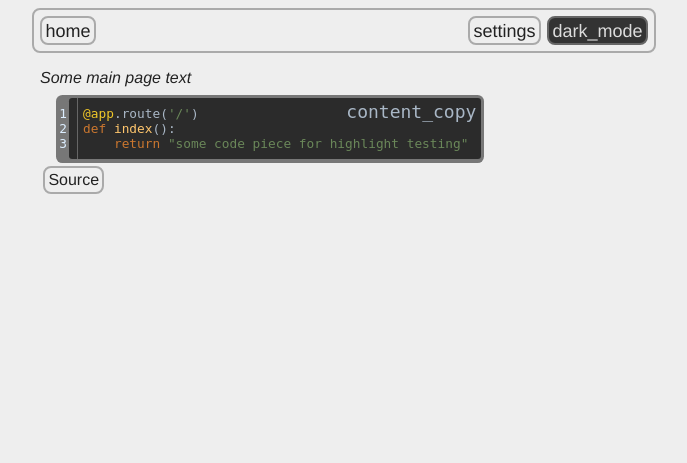
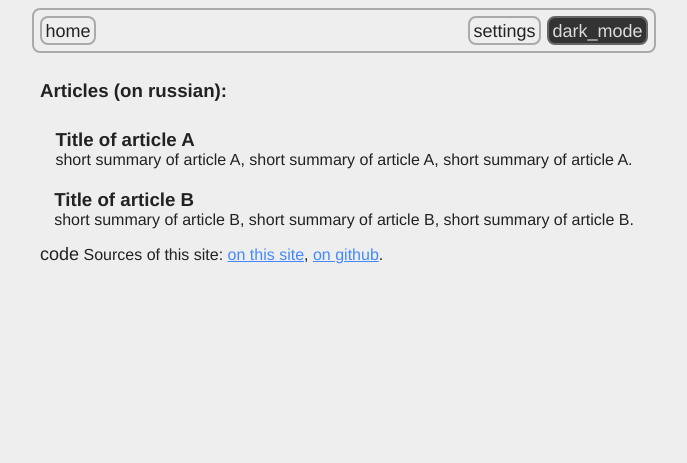
Before and after one commit to sliva0/slightly_bitten_site, a Flask app: page / in a window 1280 px wide. Shown: the top 463 px of the page, without its empty margins (296-983 px from the left). Run offline with Flask 2, Linux system fonts and the light colour scheme; some libraries are stand-ins or nearby versions; some web fonts are replaced.

Commit message:
add articles mechanism

```diff
--- a/content/.about.html
+++ b/content/.about.html
@@ -3,17 +3,15 @@
 
 
 {%- block content -%}
+
+<h3>Articles (on russian):</h3>
+{{ m.article_preview_block() }}
+
 {%- filter markdown -%}
 
-_Some main page text_
-
-{%- call m.highlight("python") -%}
-@app.route('/')
-def index():
-    return "some code piece for highlight testing"
-{%- endcall -%}
-
-{{- m.link_button("Source", "/source") -}}
+<span class="icon" data-icon="code"></span> Sources of this site:
+[on this site](/source),
+[on github](https://github.com/sliva0/slightly_bitten_site).
 
 {%- endfilter -%}
 {%- endblock -%}
--- /dev/null
+++ b/content/articles/article_a.html
@@ -0,0 +1,35 @@
+{%- extends "article/base.html" -%}
+
+{%- block meta -%}
+{
+    "date": "2022.03.08",
+    "number": 1
+}
+{%- endblock -%}
+
+
+{%- block title -%}
+Title of article A
+{%- endblock -%}
+
+
+{%- block description -%}
+short summary of article A, short summary of article A, short summary of article A.
+{%- endblock -%}
+
+
+{%- block article -%}
+
+Текст статьи, текст статьи.
+
+1 2 3
+
+Апельсин.
+
+{%- call m.highlight("python") -%}
+@app.route('/')
+def index():
+    return "some code piece for highlight testing"
+{%- endcall -%}
+
+{%- endblock -%}
--- /dev/null
+++ b/content/articles/article_b.html
@@ -0,0 +1,29 @@
+{%- extends "article/base.html" -%}
+
+{%- block meta -%}
+{
+    "date": "2022.03.08",
+    "number": 2
+}
+{%- endblock -%}
+
+
+{%- block title -%}
+Title of article B
+{%- endblock -%}
+
+
+{%- block description -%}
+short summary of article B, short summary of article B, short summary of article B.
+{%- endblock -%}
+
+
+{%- block article -%}
+
+Текст статьи Б, текст статьи Б.
+
+1 2 3
+
+Баранка.
+
+{%- endblock -%}
--- a/content/license.html
+++ b/content/license.html
@@ -10,7 +10,6 @@
 {%- endblock -%}
 
 {%- block content -%}
-
 <div class="centered">
     In short, you can do anything with the content of this site,
     just please leave a link to the author.
@@ -33,6 +32,4 @@
         </a>
     </div>
 </div>
-
-
 {%- endblock -%}
--- a/src/highlight.py
+++ b/src/highlight.py
@@ -1,7 +1,12 @@
 from jinja2.ext import Markup
 
 from pygments import highlight
-from pygments.lexers import guess_lexer_for_filename,get_lexer_by_name, guess_lexer
+
+from pygments.lexers import guess_lexer_for_filename, get_lexer_by_name, guess_lexer
+from pygments.lexers.templates import HtmlDjangoLexer
+from pygments.lexers.special import TextLexer
+
+from pygments.util import ClassNotFound
 from pygments.formatters import HtmlFormatter
 
 FORMATTER = HtmlFormatter(nowrap=True)
@@ -11,13 +16,23 @@ def get_linenos(code: str):
     return Markup("\n".join(map(str, range(1, code.rstrip().count("\n") + 2))))
 
 
-def highlight_code(code: str, language: str = None, filename: str = None):
+def get_lexer(code: str, language: str, filename: str):
     if language:
-        lexer = get_lexer_by_name(language)
-    elif filename:
-        lexer = guess_lexer_for_filename(filename, code)
-    else:
-        lexer = guess_lexer(code)
+        return get_lexer_by_name(language)
+
+    if filename:
+        if filename.endswith(".html"):
+            return HtmlDjangoLexer()
+        return guess_lexer_for_filename(filename, code)
+
+    return guess_lexer(code)
+
+
+def highlight_code(code: str, language: str | None = None, filename: str | None = None):
+    try:
+        lexer = get_lexer(code, language, filename)
+    except ClassNotFound:
+        lexer = TextLexer()
 
     return Markup(highlight(Markup(code.rstrip()).unescape(), lexer, FORMATTER))
 
--- a/src/main.py
+++ b/src/main.py
@@ -1,138 +1,14 @@
 import re
 from pathlib import Path
-from mimetypes import guess_type
 
 import flask
 from werkzeug.exceptions import HTTPException
 
 from flaskext.markdown import Markdown
 
-from src import highlight, cookie_parser, request_path
-
-DIRECTORY_DESCRIPTION_FILE_NAME = ".about.html"
-
-CONTENT_SUFFIXES = (".html", )
-TEXT_SOURCE_SUFFIXES = (".html", ".css", ".js", ".py", ".txt")
-SOURCE_SUFFIXES = TEXT_SOURCE_SUFFIXES + (".webm", ".png", ".svg")
+from src import cookie_parser, request_path, file_finders, highlight
 
 PROJECT_PATH = Path(__file__).parent.parent
-
-
-def test_all_suffixes(path: Path, suffixes: tuple[str]):
-    if path.suffix:  # if suffix is present
-        if path.suffix in suffixes and path.exists():  # check its validity
-            return path
-        return None
-
-    if path.exists():  # if suffix not present and file exists
-        return path
-
-    for suffix in suffixes:  # trying to find a suffix by brute force
-        if (spath := path.with_suffix(suffix)).exists():
-            return spath
-
-    return None
-
-
-def is_hidden(name: str):
-    return name.startswith(".") or name.startswith("__")
-
-
-def walk_subpath(path: Path, subpath: str, suffixes: tuple[str]):
-    subpath_names = filter(bool, subpath.split("/"))
-
-    for name in subpath_names:
-        flask.g.rpath.add(name)
-
-        if is_hidden(name):
-            flask.abort(404)
-
-        path = test_all_suffixes(path / name, suffixes)
-
-        if not path:
-            flask.abort(404)
-
-    return path
-
-
-def guess_type_and_load_media(path: Path, file_link: str):
-    mime_type, _ = guess_type(path)
-
-    if not mime_type:
-        mime_type = "invalid/invalid"
-
-    _type, _ = mime_type.split("/")
-
-    if _type == "image":
-        return flask.render_template("content/image.html", file_link=file_link)
-
-    return flask.render_template(
-        "content/media.html",
-        tag=_type,
-        file_link=file_link,
-        mime_type=mime_type,
-    )
-
-
-def load_file_template(path: Path):
-    with open(path) as file:
-        source = file.read()
-
-    # Place for the code for processing content files other than HTML
-    return flask.render_template_string(source)
-
-
-def load_source_file_template(path: Path):
-    if path.suffix in TEXT_SOURCE_SUFFIXES:
-        with open(path) as file:
-            source = file.read()
-
-        return flask.render_template("source/file.html", source=source, filename=path.name)
-
-    file_link = "/" + str(path.relative_to(PROJECT_PATH))
-    return guess_type_and_load_media(path, file_link)
-
-
-def add_folder_files_in_global(path: Path, suffixes: tuple[str]):
-    files = []
-
-    for file in path.iterdir():
-        if not is_hidden(file.name) and file.suffix in ("", *suffixes):
-            files.append(file)
-
-    flask.g.files = files
-
-
-def file_finder(subpath: str = ""):
-    suffixes = CONTENT_SUFFIXES
-
-    path = walk_subpath(PROJECT_PATH / "content", subpath, suffixes)
-
-    if path.is_dir():
-        path /= ".about.html"
-        if not path.exists():
-            flask.abort(404)
-
-        add_folder_files_in_global(path.parent, suffixes)
-
-    return load_file_template(path)
-
-
-def source_file_finder(subpath: str = ""):
-    flask.g.rpath.add("source")
-    suffixes = SOURCE_SUFFIXES
-
-    path = walk_subpath(PROJECT_PATH, subpath, suffixes)
-
-    if path.is_dir():
-        add_folder_files_in_global(path, suffixes)
-
-        if (about_path := path / ".about.html").exists():
-            return load_file_template(about_path)
-
-        return flask.render_template("source/folder.html")
-    else:
-        return load_source_file_template(path)
 
 
 def error404_handler(_):
@@ -161,16 +37,17 @@ def init(app: flask.Flask):
         FOLDER_EMOJI='\U0001f4c2',
         FILE_EMOJI='\U0001f4c4',
         LICENSE_TEXT=load_license_text(),
+        get_articles=file_finders.get_articles,
     )
 
     app.jinja_env.trim_blocks = True
     app.jinja_env.lstrip_blocks = True
 
-    app.add_url_rule('/', view_func=file_finder)
-    app.add_url_rule('/<path:subpath>', view_func=file_finder)
+    for path in ("/", "/<path:subpath>"):
+        app.add_url_rule(path, view_func=file_finders.content_file_finder)
 
-    app.add_url_rule('/source/', view_func=source_file_finder)
-    app.add_url_rule('/source/<path:subpath>', view_func=source_file_finder)
+    for path in ("/source/", "/source/<path:subpath>"):
+        app.add_url_rule(path, view_func=file_finders.source_file_finder)
 
     app.register_error_handler(404, error404_handler)
     app.register_error_handler(HTTPException, error_handler)
--- a/src/request_path.py
+++ b/src/request_path.py
@@ -1,4 +1,6 @@
 from dataclasses import dataclass, field
+from pathlib import Path
+from typing import Callable
 
 import flask
 
@@ -6,6 +8,7 @@ import flask
 @dataclass
 class RequestPath:
     _path: list[str] = field(default_factory=list)
+    files: list[Path] = field(default_factory=list)
     is_not_found: bool = False
 
     @staticmethod
@@ -34,9 +37,12 @@ class RequestPath:
     def add(self, name):
         self._path.append(name)
 
-    @staticmethod
-    def set_request_path():
-        flask.g.rpath = RequestPath()
+    def scan_dir(self, dir_path: Path, filter_func: Callable[[Path], bool]):
+        self.files += filter(filter_func, dir_path.iterdir())
+
+    @classmethod
+    def set_request_path(cls):
+        flask.g.rpath = cls()
 
 
 def init(app: flask.Flask):
--- a/static/css/base.css
+++ b/static/css/base.css
@@ -130,6 +130,25 @@ hr {
 }
 
 
+/* ARTICLE PREVIEW */
+
+.preview-block {
+    display: flex;
+    align-self: stretch;
+    justify-content: space-around;
+    flex-wrap: wrap;
+    gap: 0.3rem;
+}
+
+.preview {
+    padding: 0.5rem;
+    border-radius: 0.5rem;
+}
+
+.preview>* {
+    margin: 0;
+}
+
 /* ICON */
 
 .icon {
@@ -197,20 +216,21 @@ hr {
     margin: 0.2rem;
 }
 
-.button {
+.preview, .button {
     color: inherit;
     background: inherit;
     font-size: 1em;
 
-    cursor: pointer;
+    cursor: default;
     user-select: none;
+    text-decoration: none;
 }
 
-.button:hover:not(.slider) {
+.preview:hover, .button:hover:not(.slider) {
     background: var(--hover);
 }
 
-.button:active:not(.slider) {
+.preview:active, .button:active:not(.slider) {
     background: var(--active);
 }
 
--- a/static/css/extra.css
+++ b/static/css/extra.css
@@ -13,7 +13,7 @@
     transition-property: color, background, border-color;
 }
 
-.button {
+.button, .preview {
     transition: background 0.2s;
 }
 
--- /dev/null
+++ b/templates/article/base.html
@@ -0,0 +1,15 @@
+{%- if article_mode -%}
+    {%- set parent = "article/{}.html".format(article_mode) -%}
+{%- else -%}
+    {%- set parent = "base.html" -%}
+{%- endif -%}
+
+{%- extends parent -%}
+
+
+{%- block content -%}
+    <h1>{%- block title -%}{%- endblock -%}</h1>
+
+    {%- block article -%}
+    {%- endblock -%}
+{%- endblock -%}
--- /dev/null
+++ b/templates/article/meta.html
@@ -0,0 +1 @@
+{% block meta %}{% endblock %}
--- /dev/null
+++ b/templates/article/preview.html
@@ -0,0 +1,4 @@
+<a class="preview" href="{{ link }}">
+    <h3>{%- block title -%}{%- endblock -%}</h3>
+    {%- block description -%}{%- endblock -%}
+</a>
--- a/templates/base.html
+++ b/templates/base.html
@@ -11,6 +11,10 @@
     <title> sliva0.tk - {% block title -%} {{ g.rpath.page_name }} {%- endblock -%} </title>
     <meta name="viewport"
         content="width=device-width, initial-scale=1.0, maximum-scale=1.3, minimum-scale=0.7 user-scalable=yes">
+
+    <meta property="og:title" content="sliva0.tk - {{ self.title() }}">
+    <meta property="og:type" content="article">
+    <meta property="og:image" content="/static/media/favicon.svg">
 
     <link rel="stylesheet" type="text/css" href="/static/css/base.css">
     <link rel="stylesheet" type="text/css" href="/static/css/themes.css">
--- a/templates/macros.html
+++ b/templates/macros.html
@@ -35,7 +35,7 @@
 
 
 
-{%- macro icon(name, fallback="+") -%}
+{%- macro icon(name, fallback) -%}
 <span class="icon" data-icon="{{ name }}" data-fb="{{ fallback }}"></span>
 {%- endmacro -%}
 
@@ -195,7 +195,7 @@
         </a>
     {%- endif -%}
 
-    {%- for file in g.files -%}
+    {%- for file in g.rpath.files -%}
         {%- set name = file.name if source_mode else file.stem -%}
 
         <a class="button" href="{{ g.rpath.path }}/{{ name }}">
@@ -211,3 +211,15 @@
 </div>
 
 {%- endmacro -%}
+
+
+
+{%- macro article_preview_block(articles_path="articles") -%}
+
+<div class="preview-block">
+    {%- for article in get_articles(articles_path) -%}
+        {{ article.include(article_mode="preview") }}
+    {%- endfor -%}
+</div>
+
+{%- endmacro -%}
```
Also changed, not shown: content/articles/.about.html (+1 -7 lines), content/articles/rustshouldlive.html (deleted, +0 -11 lines), src/cookie_parser.py (+9 -10 lines), src/file_finders.py (added, +166 -0 lines), wsgi.py (line endings or trailing spaces).
